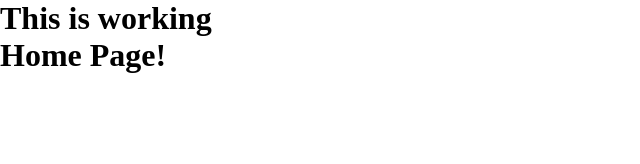
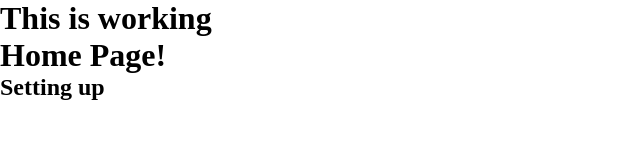
Before and after one commit to shoudto/google-clone, a React (Create React App) app: page / in a window 1280 px wide. Shown: the top 164 px of the page, without its empty margins (0-640 px from the left). Built offline with nearby package versions, Linux system fonts and the light colour scheme.

Commit message:
Setting up Home Page

```diff
--- a/src/pages/Home.jsx
+++ b/src/pages/Home.jsx
@@ -5,6 +5,7 @@ function Home() {
     return (
         <div>
             <h1>Home Page!</h1>
+            <h2>Setting up</h2>
         </div>
     )
 }
```
